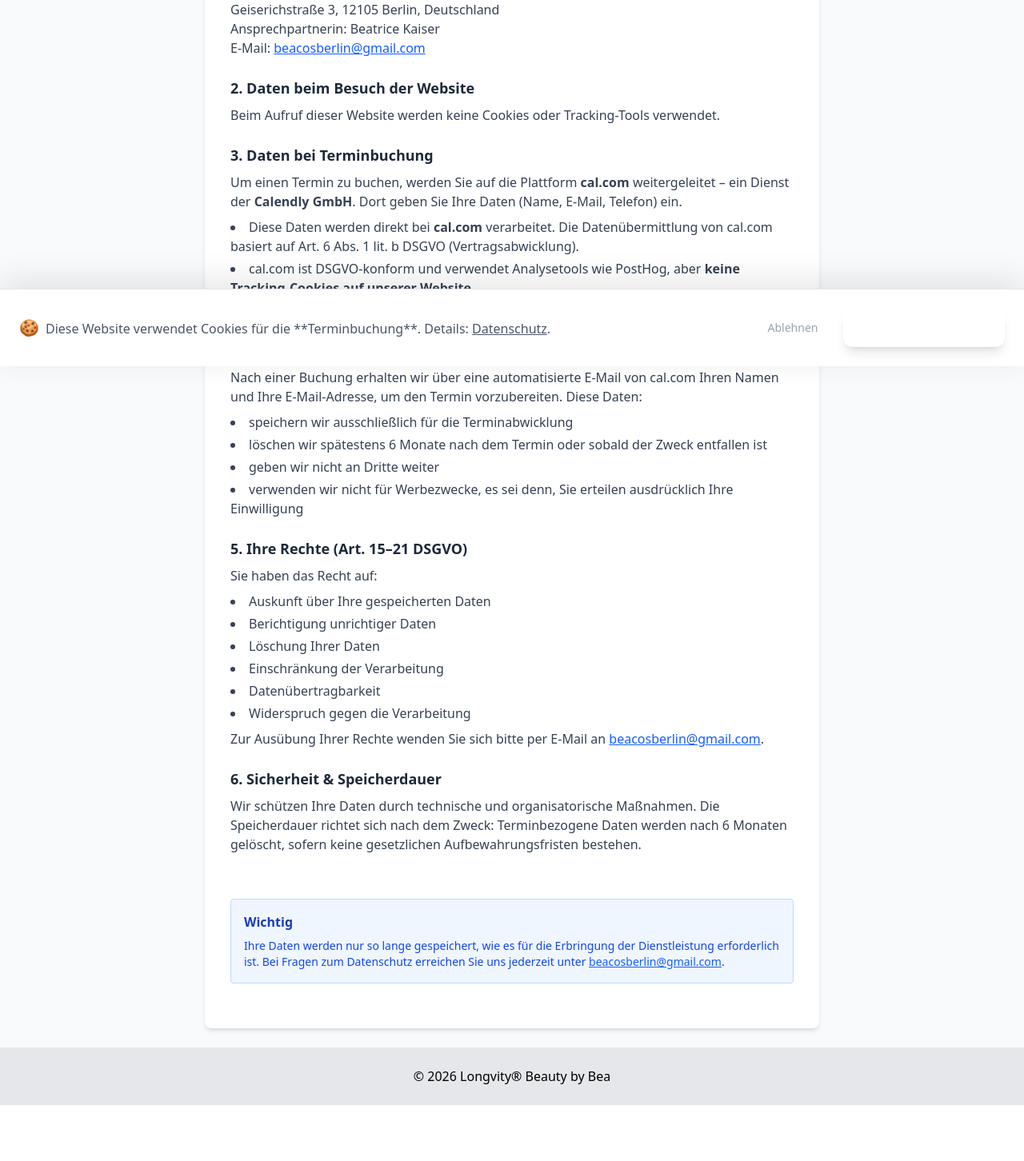
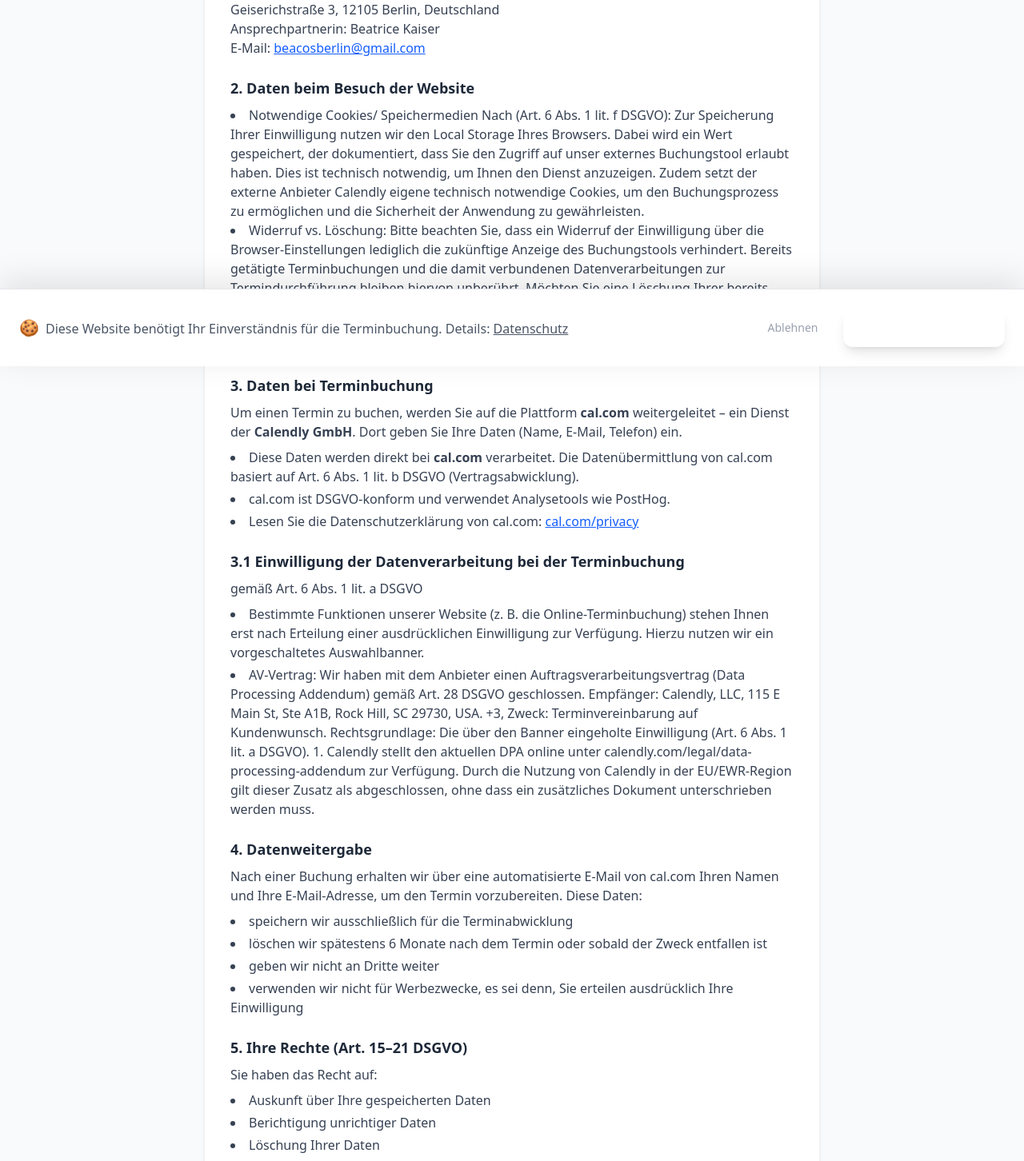
Before and after one commit to beakaiser/beakaiser, a Next.js app: page /datenschutz in a window 1280 px wide. Shown: the part 342-1794 px from the top of the page at 80% size. Before the commit the page ends 1724 px from the top, so only its background shows below. Built offline with nearby package versions, Linux system fonts and the light colour scheme.

Commit message:
newdsgvoMitButtonWiderruf

```diff
--- a/app/buchung/page.tsx
+++ b/app/buchung/page.tsx
@@ -47,7 +47,7 @@ export default function BuchungPage() {
         </div>
 
         {!hasConsent && (
-          <p className="text-red-500 text-xs mt-4 text-center">
+          <p className="text-blue-400 text-xs mt-4 text-center">
             * Der Buchungs-Button wird erst freigeschaltet, wenn Sie den Cookies
             im Banner zustimmen.
           </p>
--- a/app/components/CookieBanner.tsx
+++ b/app/components/CookieBanner.tsx
@@ -56,11 +56,11 @@ const CookieBanner = () => {
       <div className="max-w-7xl mx-auto flex flex-col md:flex-row items-center justify-between gap-6">
         <div className="text-gray-600 text-sm md:text-base leading-relaxed">
           <span className="text-xl mr-2">🍪</span>
-          Diese Website verwendet Cookies für die **Terminbuchung**. Details:{" "}
+          Diese Website benötigt Ihr Einverständnis für die Terminbuchung.
+          Details:{" "}
           <a href="/datenschutz" className="underline">
             Datenschutz
           </a>
-          .
         </div>
 
         <div className="flex gap-4">
--- /dev/null
+++ b/app/components/Footer.tsx
@@ -0,0 +1,24 @@
+"use client";
+
+export default function Footer() {
+  const handleRevoke = () => {
+    // Löscht die Entscheidung aus dem Speicher
+    localStorage.removeItem("cookieConsent");
+    // Lädt die Seite neu, damit das Banner wieder erscheint
+    window.location.reload();
+  };
+
+  return (
+    <footer className="bg-gray-100 text-center py-8 mt-10 border-t border-gray-200">
+      <p className="text-sm text-gray-600">
+        &copy; 2026 Longevity Beauty by Bea LongevityCenter®
+      </p>
+      <button
+        onClick={handleRevoke}
+        className="mt-4 text-[10px] uppercase tracking-widest text-gray-400 hover:text-black underline decoration-gray-300 underline-offset-4 transition-all"
+      >
+        Cookie-Einwilligung widerrufen
+      </button>
+    </footer>
+  );
+}
--- a/app/datenschutz/page.tsx
+++ b/app/datenschutz/page.tsx
@@ -23,7 +23,7 @@ export default function DatenschutzPage() {
             <p className="text-gray-700">
               <strong>Sabine Kaiser</strong>
               <br />
-              Longevity Beauty - Longvity Center Berlin
+              Longvity Beauty - Longvity Center Berlin
               <br />
               Geiserichstraße 3, 12105 Berlin, Deutschland
               <br />
@@ -43,8 +43,30 @@ export default function DatenschutzPage() {
               2. Daten beim Besuch der Website
             </h2>
             <p className="text-gray-700">
-              Beim Aufruf dieser Website werden keine Cookies oder
-              Tracking-Tools verwendet.
+              <li>
+                Notwendige Cookies/ Speichermedien Nach (Art. 6 Abs. 1 lit. f
+                DSGVO): Zur Speicherung Ihrer Einwilligung nutzen wir den Local
+                Storage Ihres Browsers. Dabei wird ein Wert gespeichert, der
+                dokumentiert, dass Sie den Zugriff auf unser externes
+                Buchungstool erlaubt haben. Dies ist technisch notwendig, um
+                Ihnen den Dienst anzuzeigen. Zudem setzt der externe Anbieter
+                Calendly eigene technisch notwendige Cookies, um den
+                Buchungsprozess zu ermöglichen und die Sicherheit der Anwendung
+                zu gewährleisten.{" "}
+                <li>
+                  {" "}
+                  Widerruf vs. Löschung: Bitte beachten Sie, dass ein Widerruf
+                  der Einwilligung über die Browser-Einstellungen lediglich die
+                  zukünftige Anzeige des Buchungstools verhindert. Bereits
+                  getätigte Terminbuchungen und die damit verbundenen
+                  Datenverarbeitungen zur Termindurchführung bleiben hiervon
+                  unberührt. Möchten Sie eine Löschung Ihrer bereits
+                  übermittelten Buchungsdaten erwirken, kontaktieren Sie uns
+                  bitte direkt gemäß den im Abschnitt 'Ihre Rechte' aufgeführten
+                  Bedingungen. Ein Widerruf der Cookie-Einwilligung erfolgt
+                  durch einen Klick am Seitenende.
+                </li>
+              </li>
             </p>
           </section>
 
@@ -66,8 +88,7 @@ export default function DatenschutzPage() {
               </li>
               <li>
                 cal.com ist DSGVO-konform und verwendet Analysetools wie
-                PostHog, aber{" "}
-                <strong>keine Tracking-Cookies auf unserer Website</strong>.
+                PostHog.
               </li>
               <li>
                 Lesen Sie die Datenschutzerklärung von cal.com:{" "}
@@ -79,6 +100,35 @@ export default function DatenschutzPage() {
                 >
                   cal.com/privacy
                 </a>
+              </li>
+            </ul>
+          </section>
+
+          <section>
+            <h2 className="text-lg font-semibold text-gray-800 mb-2">
+              3.1 Einwilligung der Datenverarbeitung bei der Terminbuchung
+            </h2>
+            <p className="text-gray-700">gemäß Art. 6 Abs. 1 lit. a DSGVO</p>
+            <ul className="text-gray-700 mt-2 space-y-1 list-disc list-inside">
+              <li>
+                Bestimmte Funktionen unserer Website (z. B. die
+                Online-Terminbuchung) stehen Ihnen erst nach Erteilung einer
+                ausdrücklichen Einwilligung zur Verfügung. Hierzu nutzen wir ein
+                vorgeschaltetes Auswahlbanner.
+              </li>
+
+              <li>
+                AV-Vertrag: Wir haben mit dem Anbieter einen
+                Auftragsverarbeitungsvertrag (Data Processing Addendum) gemäß
+                Art. 28 DSGVO geschlossen. Empfänger: Calendly, LLC, 115 E Main
+                St, Ste A1B, Rock Hill, SC 29730, USA. +3, Zweck:
+                Terminvereinbarung auf Kundenwunsch. Rechtsgrundlage: Die über
+                den Banner eingeholte Einwilligung (Art. 6 Abs. 1 lit. a DSGVO).
+                1. Calendly stellt den aktuellen DPA online unter
+                calendly.com/legal/data-processing-addendum zur Verfügung. Durch
+                die Nutzung von Calendly in der EU/EWR-Region gilt dieser Zusatz
+                als abgeschlossen, ohne dass ein zusätzliches Dokument
+                unterschrieben werden muss.
               </li>
             </ul>
           </section>
--- a/app/layout.tsx
+++ b/app/layout.tsx
@@ -3,6 +3,8 @@ import Link from "next/link";
 import "./globals.css";
 // SCHRITT 1: Importiere deinen CookieBanner (Pfad eventuell anpassen!)
 import CookieBanner from "./components/CookieBanner";
+// NEU: Importiere den Client-Footer
+import Footer from "./components/Footer";
 
 export const metadata: Metadata = {
   title: "Longevity Beauty",
@@ -33,21 +35,13 @@ const Navbar = () => {
   );
 };
 
-function Footer() {
-  return (
-    <footer className="bg-gray-200 text-center py-6">
-      <p>&copy; 2026 Longvity® Beauty by Bea </p>
-    </footer>
-  );
-}
-
 export default function RootLayout({
   children,
 }: Readonly<{
   children: React.ReactNode;
 }>) {
   return (
-    <html lang="en">
+    <html lang="de">
       <body className="antialiased">
         {/* SCHRITT 2: Hier den Banner einfügen */}
         <CookieBanner />
```
